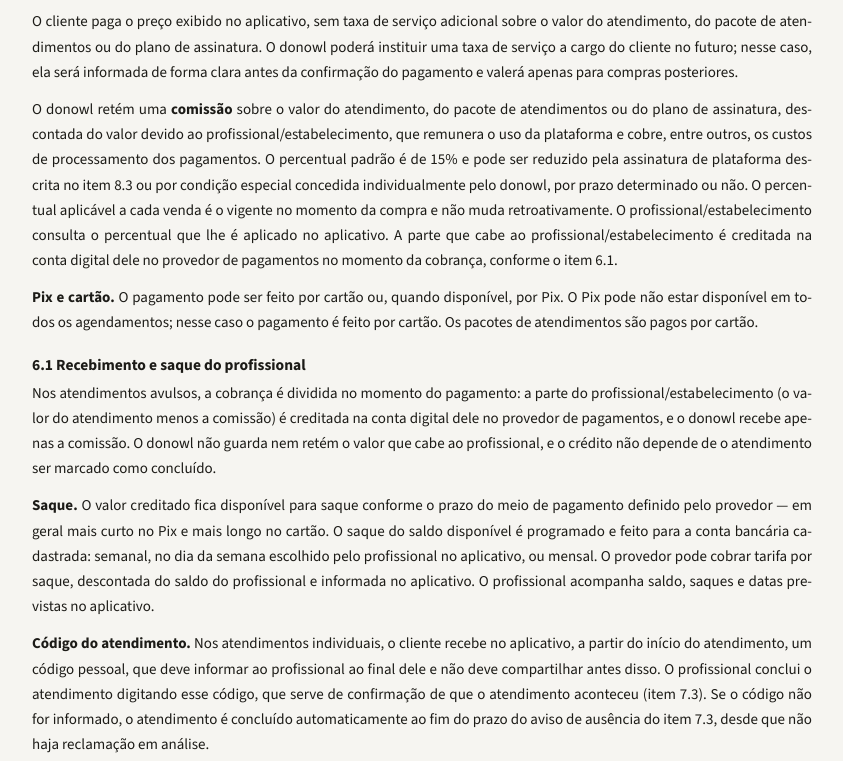
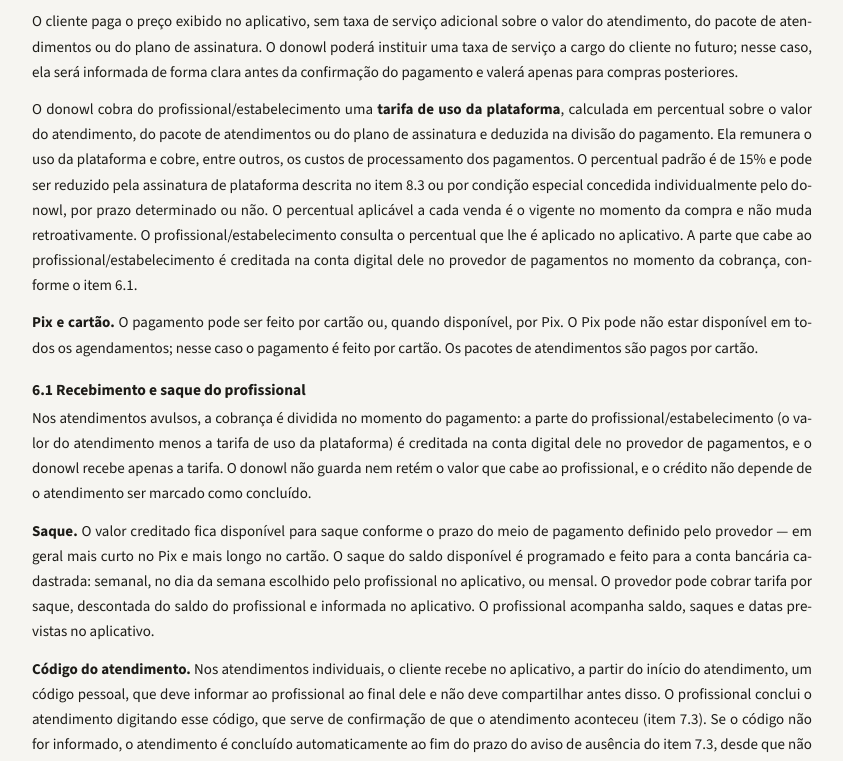
Before and after one commit to oviniciosilva/donowl-site, a plain HTML site: page termos-de-uso.html in a window 1280 px wide. Shown: the part 2544-3305 px from the top of the page, without its empty margins (348-1191 px from the left). Drawn offline with nearby package versions, Linux system fonts and the light colour scheme.

Commit message:
Termos de Uso: "comissão" vira "tarifa de uso da plataforma" (mesma versão 2026-11-11)
Co-Authored-By: Claude Sonnet 5.5 <noreply@anthropic.com>

```diff
--- a/termos-de-uso.html
+++ b/termos-de-uso.html
@@ -238,10 +238,10 @@
       <p>Os pagamentos são processados por meio de provedor de pagamentos terceirizado (atualmente, Pagar.me, do grupo Stone). O donowl não tem acesso aos dados completos do cartão de pagamento do usuário — essas informações são tratadas diretamente pelo provedor, conforme sua própria política de segurança e privacidade.</p>
       <p><strong>Conta de recebimento do profissional.</strong> Para receber, o profissional/estabelecimento conclui o cadastro de recebimento no aplicativo, que abre em nome dele uma conta digital no provedor de pagamentos (Pagar.me, do grupo Stone). O provedor pode exigir verificação de identidade, inclusive prova de vida por biometria facial, realizada diretamente por ele. Enquanto o cadastro de recebimento não for aprovado, o profissional não aparece na busca e não recebe pagamentos. O uso da conta digital também segue as condições do provedor.</p>
       <p>O cliente paga o preço exibido no aplicativo, sem taxa de serviço adicional sobre o valor do atendimento, do pacote de atendimentos ou do plano de assinatura. O donowl poderá instituir uma taxa de serviço a cargo do cliente no futuro; nesse caso, ela será informada de forma clara antes da confirmação do pagamento e valerá apenas para compras posteriores.</p>
-      <p>O donowl retém uma <strong>comissão</strong> sobre o valor do atendimento, do pacote de atendimentos ou do plano de assinatura, descontada do valor devido ao profissional/estabelecimento, que remunera o uso da plataforma e cobre, entre outros, os custos de processamento dos pagamentos. O percentual padrão é de 15% e pode ser reduzido pela assinatura de plataforma descrita no item 8.3 ou por condição especial concedida individualmente pelo donowl, por prazo determinado ou não. O percentual aplicável a cada venda é o vigente no momento da compra e não muda retroativamente. O profissional/estabelecimento consulta o percentual que lhe é aplicado no aplicativo. A parte que cabe ao profissional/estabelecimento é creditada na conta digital dele no provedor de pagamentos no momento da cobrança, conforme o item 6.1.</p>
+      <p>O donowl cobra do profissional/estabelecimento uma <strong>tarifa de uso da plataforma</strong>, calculada em percentual sobre o valor do atendimento, do pacote de atendimentos ou do plano de assinatura e deduzida na divisão do pagamento. Ela remunera o uso da plataforma e cobre, entre outros, os custos de processamento dos pagamentos. O percentual padrão é de 15% e pode ser reduzido pela assinatura de plataforma descrita no item 8.3 ou por condição especial concedida individualmente pelo donowl, por prazo determinado ou não. O percentual aplicável a cada venda é o vigente no momento da compra e não muda retroativamente. O profissional/estabelecimento consulta o percentual que lhe é aplicado no aplicativo. A parte que cabe ao profissional/estabelecimento é creditada na conta digital dele no provedor de pagamentos no momento da cobrança, conforme o item 6.1.</p>
       <p><strong>Pix e cartão.</strong> O pagamento pode ser feito por cartão ou, quando disponível, por Pix. O Pix pode não estar disponível em todos os agendamentos; nesse caso o pagamento é feito por cartão. Os pacotes de atendimentos são pagos por cartão.</p>
       <h3>6.1 Recebimento e saque do profissional</h3>
-      <p>Nos atendimentos avulsos, a cobrança é dividida no momento do pagamento: a parte do profissional/estabelecimento (o valor do atendimento menos a comissão) é creditada na conta digital dele no provedor de pagamentos, e o donowl recebe apenas a comissão. O donowl não guarda nem retém o valor que cabe ao profissional, e o crédito não depende de o atendimento ser marcado como concluído.</p>
+      <p>Nos atendimentos avulsos, a cobrança é dividida no momento do pagamento: a parte do profissional/estabelecimento (o valor do atendimento menos a tarifa de uso da plataforma) é creditada na conta digital dele no provedor de pagamentos, e o donowl recebe apenas a tarifa. O donowl não guarda nem retém o valor que cabe ao profissional, e o crédito não depende de o atendimento ser marcado como concluído.</p>
       <p><strong>Saque.</strong> O valor creditado fica disponível para saque conforme o prazo do meio de pagamento definido pelo provedor — em geral mais curto no Pix e mais longo no cartão. O saque do saldo disponível é programado e feito para a conta bancária cadastrada: semanal, no dia da semana escolhido pelo profissional no aplicativo, ou mensal. O provedor pode cobrar tarifa por saque, descontada do saldo do profissional e informada no aplicativo. O profissional acompanha saldo, saques e datas previstas no aplicativo.</p>
       <p><strong>Código do atendimento.</strong> Nos atendimentos individuais, o cliente recebe no aplicativo, a partir do início do atendimento, um código pessoal, que deve informar ao profissional ao final dele e não deve compartilhar antes disso. O profissional conclui o atendimento digitando esse código, que serve de confirmação de que o atendimento aconteceu (item 7.3). Se o código não for informado, o atendimento é concluído automaticamente ao fim do prazo do aviso de ausência do item 7.3, desde que não haja reclamação em análise.</p>
       <p>Nos pacotes de atendimentos (item 8.1), a parte do profissional/estabelecimento referente ao pacote inteiro é creditada na conta digital dele no momento da compra, e nenhum valor é movimentado quando um crédito é usado, devolvido ou vence. O valor correspondente aos atendimentos não utilizados dentro do prazo de validade permanece com o profissional/estabelecimento, como compensação pela disponibilidade reservada.</p>
@@ -279,8 +279,8 @@
       <h3>8.2 Planos de assinatura (atendimentos recorrentes)</h3>
       <p>Profissionais podem oferecer planos de assinatura recorrente, atualmente com cobrança mensal, que reservam um ou mais horários fixos semanais até que o cliente cancele. O valor do plano é o exibido ao cliente no momento da assinatura e permanece o mesmo enquanto a assinatura estiver ativa; alterações de preço feitas pelo profissional/estabelecimento valem apenas para novas assinaturas. O cancelamento do plano é gracioso: o cliente mantém o acesso até o fim do período já pago, sem nova cobrança depois disso. Se a renovação for recusada pelo cartão, o donowl tenta cobrar novamente algumas vezes; esgotadas as tentativas, o plano é cancelado. O cancelamento de uma sessão isolada dentro do período não afeta a cobrança da assinatura — a reposição fica a critério do profissional.</p>
       <h3>8.3 Assinatura de plataforma (profissionais e estabelecimentos)</h3>
-      <p>O profissional/estabelecimento pode optar por uma assinatura de plataforma, paga mensalmente e diretamente ao donowl, que <strong>reduz</strong> a comissão percentual descrita no item 6 em todos os atendimentos, pacotes e planos vendidos enquanto a assinatura estiver ativa. A assinatura não elimina a comissão. Existem níveis de assinatura (atualmente Essencial, Pro e Elite, sendo o Essencial sem mensalidade e com a comissão padrão); o valor mensal e o percentual de cada nível são informados no aplicativo antes da contratação, são os mesmos para profissionais e estabelecimentos e podem ser alterados pelo donowl, valendo apenas para contratações e renovações posteriores à comunicação.</p>
-      <p>O cancelamento da assinatura é gracioso: a comissão reduzida continua valendo até o fim do período já pago e, depois disso, volta o percentual padrão. Se a cobrança da assinatura for recusada, o donowl tenta cobrar novamente; esgotadas as tentativas, a assinatura é cancelada e o percentual padrão volta a valer.</p>
+      <p>O profissional/estabelecimento pode optar por uma assinatura de plataforma, paga mensalmente e diretamente ao donowl, que <strong>reduz</strong> a tarifa de uso da plataforma descrita no item 6 em todos os atendimentos, pacotes e planos vendidos enquanto a assinatura estiver ativa. A assinatura não elimina a tarifa. Existem níveis de assinatura (atualmente Essencial, Pro e Elite, sendo o Essencial sem mensalidade e com a tarifa padrão); o valor mensal e o percentual de cada nível são informados no aplicativo antes da contratação, são os mesmos para profissionais e estabelecimentos e podem ser alterados pelo donowl, valendo apenas para contratações e renovações posteriores à comunicação.</p>
+      <p>O cancelamento da assinatura é gracioso: a tarifa reduzida continua valendo até o fim do período já pago e, depois disso, volta o percentual padrão. Se a cobrança da assinatura for recusada, o donowl tenta cobrar novamente; esgotadas as tentativas, a assinatura é cancelada e o percentual padrão volta a valer.</p>
       <h3>8.4 Promoções e primeiro atendimento</h3>
       <p>Todo atendimento agendado pela plataforma é pago pelo aplicativo, inclusive o primeiro atendimento com um profissional. O donowl poderá oferecer promoções, descontos ou cupons, cujas regras (valor, validade, limite de uso e modalidades abrangidas) serão informadas no aplicativo no momento da oferta. Os descontos oferecidos pelo donowl não reduzem o valor que o profissional recebe pelo atendimento.</p>
     </section>
```
